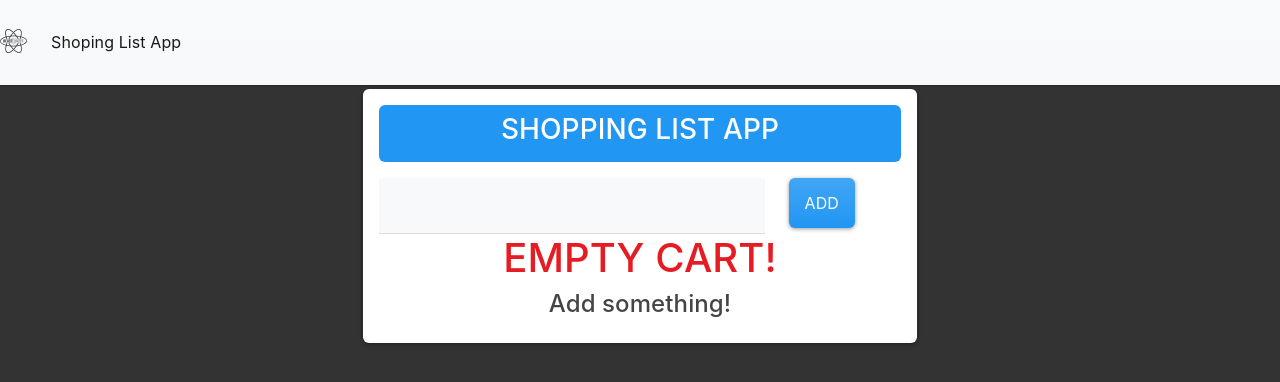
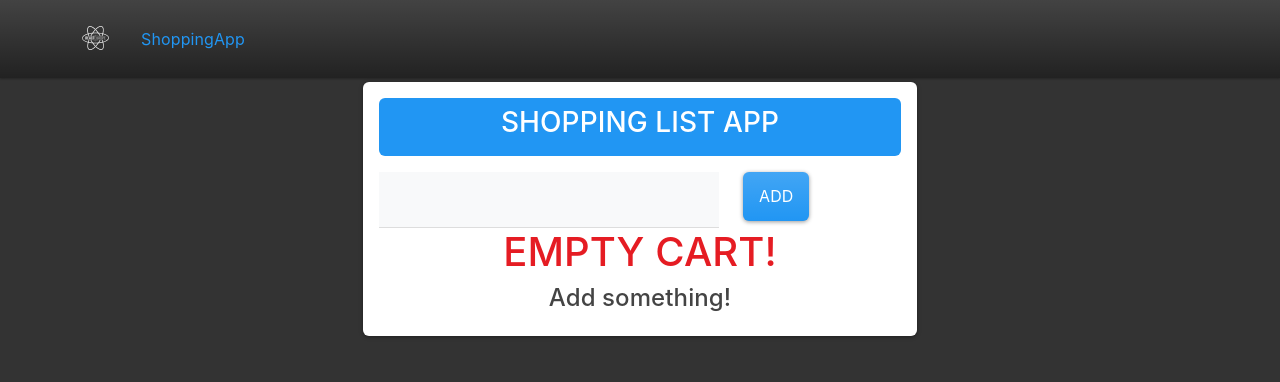
Before and after one commit to Almantas1112/React-Sprint, a React (Create React App) app: page /ShoppingListApp in a window 1280 px wide. Shown: the top 382 px of the page. Built offline with nearby package versions, Linux system fonts and the light colour scheme.

Commit message:
Design fixes (navbar fix, 404 error page fix, shopping list app design fixes)

```diff
--- a/package.json
+++ b/package.json
@@ -6,7 +6,9 @@
     "@testing-library/jest-dom": "^5.16.4",
     "@testing-library/react": "^13.2.0",
     "@testing-library/user-event": "^13.5.0",
+    "bootstrap": "^5.1.3",
     "react": "^18.1.0",
+    "react-bootstrap": "^2.3.1",
     "react-dom": "^18.1.0",
     "react-router-dom": "^6.3.0",
     "react-scripts": "5.0.1",
--- a/src/App.js
+++ b/src/App.js
@@ -14,7 +14,7 @@ function App() {
                     element={
                         <main style={{ marginTop: "5rem", textAlign: "center", color: "white"}}>
                           <h1>ERROR 404! Page not found!</h1>
-                            <img src={NotFound} alt="Not found picture" />
+                            <img style={{maxWidth: "320px"}} src={NotFound} alt="Not found" />
                         </main>
                     }
                 />
--- a/src/components/homePage/Header.js
+++ b/src/components/homePage/Header.js
@@ -1,23 +1,18 @@
 import React from 'react'
+import { Nav, Container } from 'react-bootstrap';
 import { Link, NavLink } from "react-router-dom";
 
 const Header = () => {
   return (
-    <nav className="navbar navbar-expand-xl navbar-expand-lg navbar-light bg-light">
-            <Link className="navbar-brand" to="/"><i className="fa-brands fa-reacteurope"></i></Link>
-            <button className="navbar-toggler" type="button" data-toggle="collapse"
-                    data-target="#navbarNav" aria-controls="navbarNav" aria-expanded="false" aria-label="Toggle navigation">
-                <span className="navbar-toggler-icon"></span>
-            </button>
-            <div className="navbar-collapse collapse" id="navbarNav">
-                <ul className="navbar-nav">
-                    <li className="nav-item">
-                    <NavLink className={({ isActive }) => (isActive ? "nav-link active" : "nav-link")} to="/ShoppingListApp">
-                    Shoping List App
-                    </NavLink></li>
-                </ul>
-            </div>
-        </nav>
+    <nav className="navbar navbar-expand-x1 navbar-expand-lg navbar-dark bg-dark">
+    <Container>
+    <Link className='navbar-brand' to="/"><i className="fa-brands fa-reacteurope" /></Link>
+    <Nav className="me-auto">
+      <NavLink className={({ isActive }) => (isActive ? "nav-link active" : "nav-link")} to="/ShoppingListApp">ShoppingApp</NavLink>
+    </Nav>
+    </Container>
+  </nav>
+
   )
 }
 
--- a/src/components/shoppingListApp/Form.js
+++ b/src/components/shoppingListApp/Form.js
@@ -4,7 +4,7 @@ const Form = ({todo, change, submit, error}) => {
   return (
     <form onSubmit={submit}>
         <div className='form-group row'>
-            <div className='col-9'>
+            <div className='col-8'>
                 <input type="text" className='form-control-plaintext text-center bg-light' value={todo} onChange={change}/>
                 {error && <small className='form-text text-danger'>{error}</small>}
             </div>
--- a/src/components/shoppingListApp/ShoppingList.js
+++ b/src/components/shoppingListApp/ShoppingList.js
@@ -8,7 +8,6 @@ function ShoppingList() {
   const [error, setError] = useState(null);
   const [todo, setTodo] = useState('');
   const [todos, setTodos] = useState([]);
-  const [reload, setReload] = useState(false);
 
   //Getting from local storage
   useEffect(() => {
@@ -29,6 +28,9 @@ function ShoppingList() {
 
     if(todo.length < 2) {
       setError("At least 2 letters in word required!")
+      return false;
+    } else if (todo.length > 15) {
+      setError("Max letters 15!")
       return false;
     }
 
```
Also changed, not shown: 1 other file (tests, documents, lock files or other folders).
